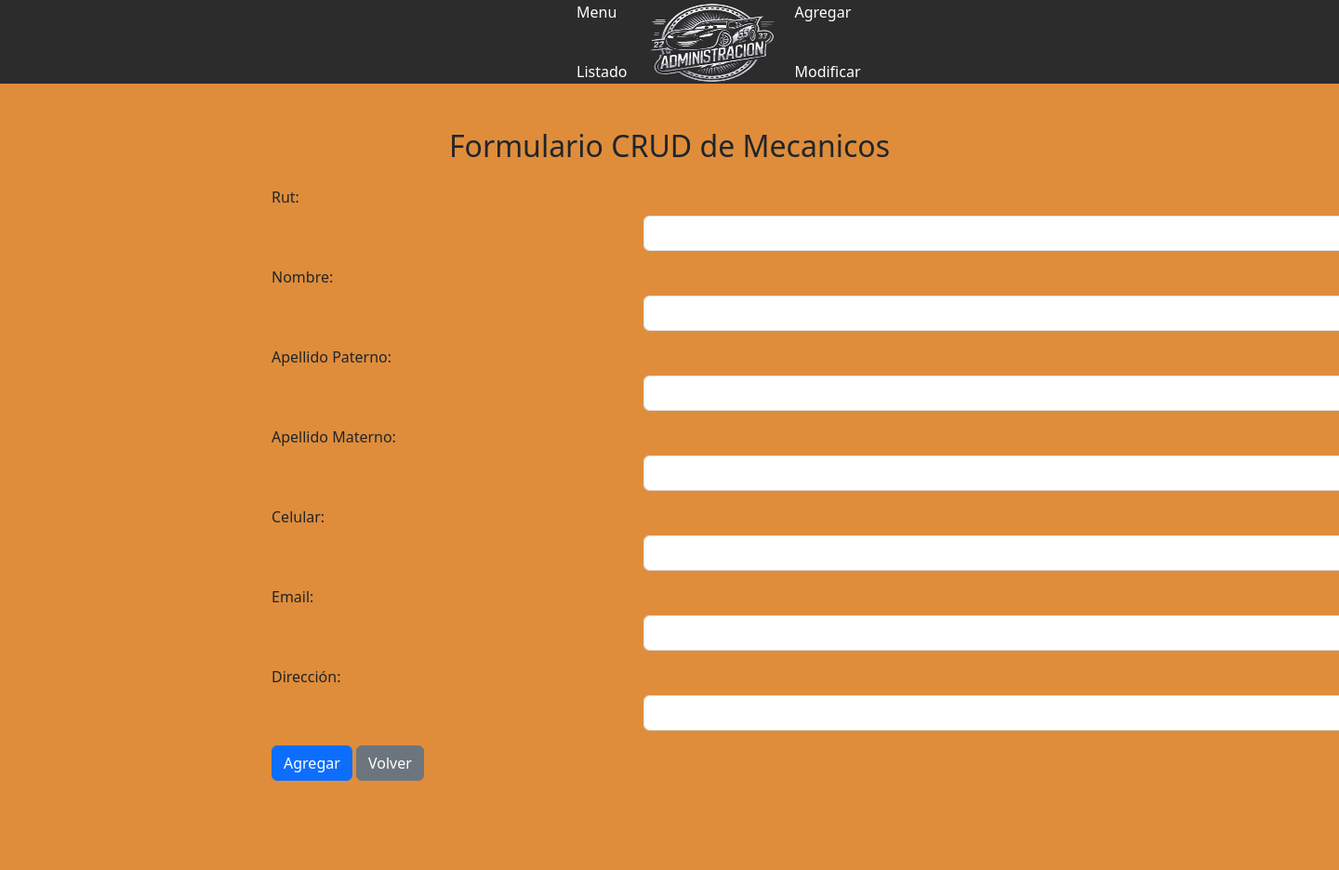
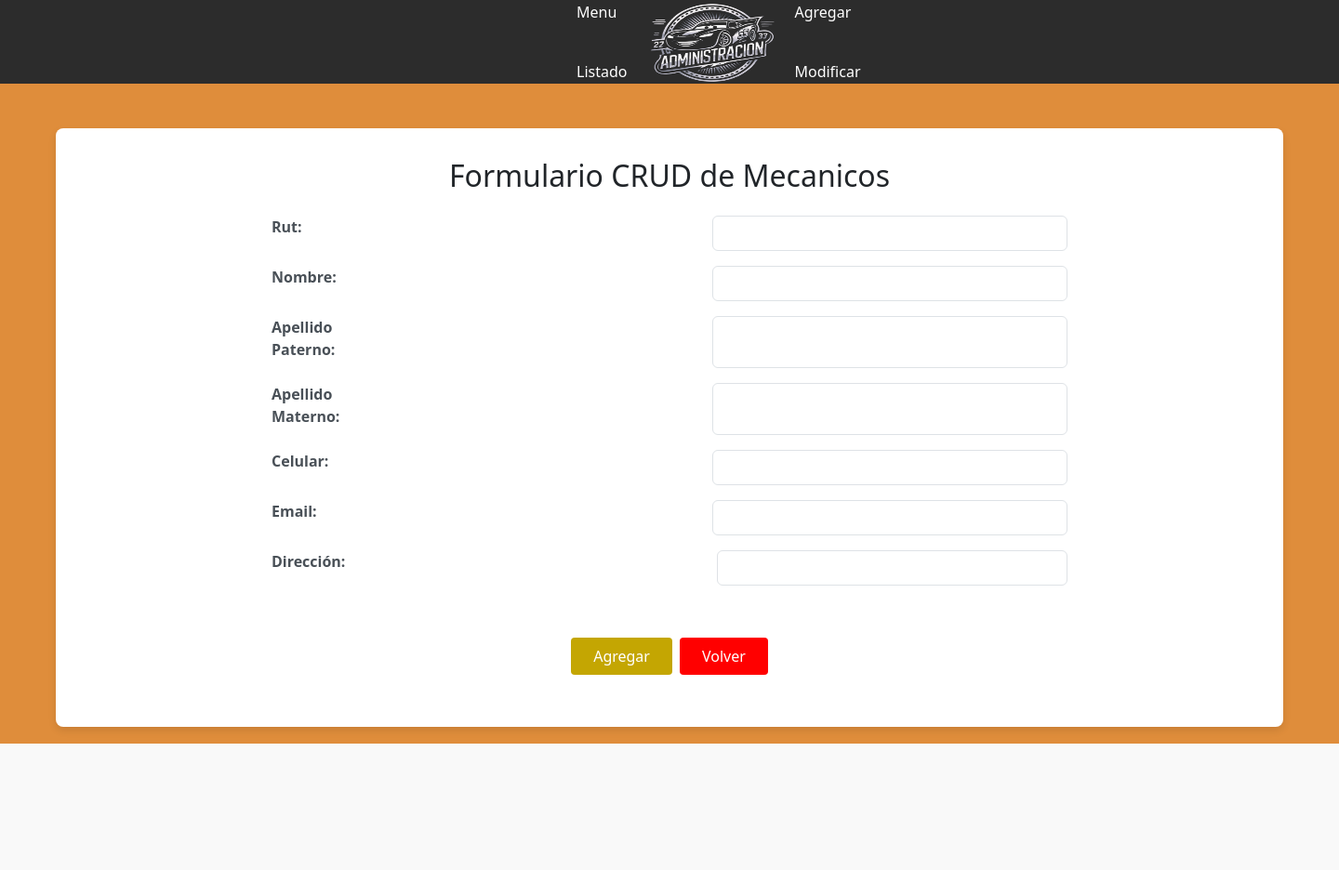
Before and after one commit to NehuelNF/Taller-Rayo-Makween, a Django app: page /agregar in a window 1440 px wide; the page is wider, and only the part inside the window is pictured. Shown: that part at 93% size. After the commit the page ends 800 px from the top of that part, so only its background shows below. Run offline with Django 4.2, Linux system fonts and the light colour scheme; some libraries are stand-ins or nearby versions.

Commit message:
Cambios estilo de agregar

```diff
--- /dev/null
+++ b/myapp/static/css/Agregar.css
@@ -0,0 +1,61 @@
+.container {
+    margin-top: 5rem;
+    padding: 2rem;
+    background-color: #ffffff;
+    box-shadow: 0 4px 8px rgba(0, 0, 0, 0.1);
+    border-radius: 8px;
+}
+
+.form-label {
+    font-weight: bold;
+    color: #495057;
+}
+
+.boton{
+    display: flex;
+    justify-content: center;
+    margin-top: 1rem;
+}
+
+.btna {
+    padding: 0.5rem 1.5rem;
+    font-size: 1rem;
+    border-radius: 4px;
+    margin-right: 0.5rem;
+    background-color: rgb(196, 166, 2);
+    border: none;
+    color: white;
+}
+
+.btna:hover {
+    transform: scale(1.1);
+    -webkit-transform: scale(1.1);
+    -moz-transform: scale(1.1);
+    -ms-transform: scale(1.1);
+    -o-transform: scale(1.1);
+}
+
+.btns{
+    background-color: red;
+    color: white;
+    padding: 0.5rem 1.5rem;
+    font-size: 1rem;
+    border-radius: 4px;
+    text-decoration: none;
+}
+
+.btns:hover {
+    transform: scale(1.1);
+    -webkit-transform: scale(1.1);
+    -moz-transform: scale(1.1);
+    -ms-transform: scale(1.1);
+    -o-transform: scale(1.1);
+}
+
+form .mb-3 {
+    display: flex;
+}
+
+form .mb-3 label {
+    flex-basis: 20%;
+}
--- a/myapp/templates/Administracion/Agregar.html
+++ b/myapp/templates/Administracion/Agregar.html
@@ -10,6 +10,7 @@
     <script src="https://kit.fontawesome.com/6eec8718dd.js" crossorigin="anonymous"></script>
     <!-- Custom CSS -->
     <link rel="stylesheet" href="{% static 'css/menu.css' %}">
+    <link rel="stylesheet" href="{% static 'css/Agregar.css' %}">
     <!-- Bootstrap CSS -->
     <link href="https://cdn.jsdelivr.net/npm/bootstrap@5.3.3/dist/css/bootstrap.min.css" rel="stylesheet" integrity="sha384-QWTKZyjpPEjISv5WaRU9OFeRpok6YctnYmDr5pNlyT2bRjXh0JMhjY6hW+ALEwIH" crossorigin="anonymous">
     <link rel="stylesheet" href="https://cdn.jsdelivr.net/npm/bootstrap-icons@1.11.3/font/bootstrap-icons.min.css">
@@ -49,7 +50,6 @@
             <div class="col-md-8">
                 <h2 class="text-center mb-4">Formulario CRUD de Mecanicos</h2>
                 <form action="agregar" method="POST">
-
                     {% csrf_token %}
 
                     <!-- Campos para ingresar -->
@@ -81,20 +81,17 @@
                         <label class="form-label">Dirección:</label>
                         <input type="text" name="direccion" class="form-control" required>
                     </div>
-
+                    <br>
                     <!-- Botón de envío -->
-                    <input type="submit" name="opcion" value="Agregar" class="btn btn-primary">
-                    <a href="{% url 'crud' %}" class="btn btn-secondary">Volver</a>
+                    <div class="boton">
+                    <input type="submit" name="opcion" value="Agregar" class="btna">
+                    <a href="{% url 'menu' %}" type="button" class="btns">Volver</a>
+                    </div>
                 </form>
                 <br>
-
             </div>
         </div>
     </div>
-    <br>
-    <br>
-    <br>
-
     <!-- Bootstrap JS -->
     <script src="https://cdn.jsdelivr.net/npm/@popperjs/core@2.11.6/dist/umd/popper.min.js"></script>
     <script src="https://cdn.jsdelivr.net/npm/bootstrap@5.3.3/dist/js/bootstrap.bundle.min.js" integrity="sha384-YvpcrYf0tY3lHB60NNkmXc5s9fDVZLESaAA55NDzOxhy9GkcIdslK1eN7N6jIeHz" crossorigin="anonymous"></script>
```
